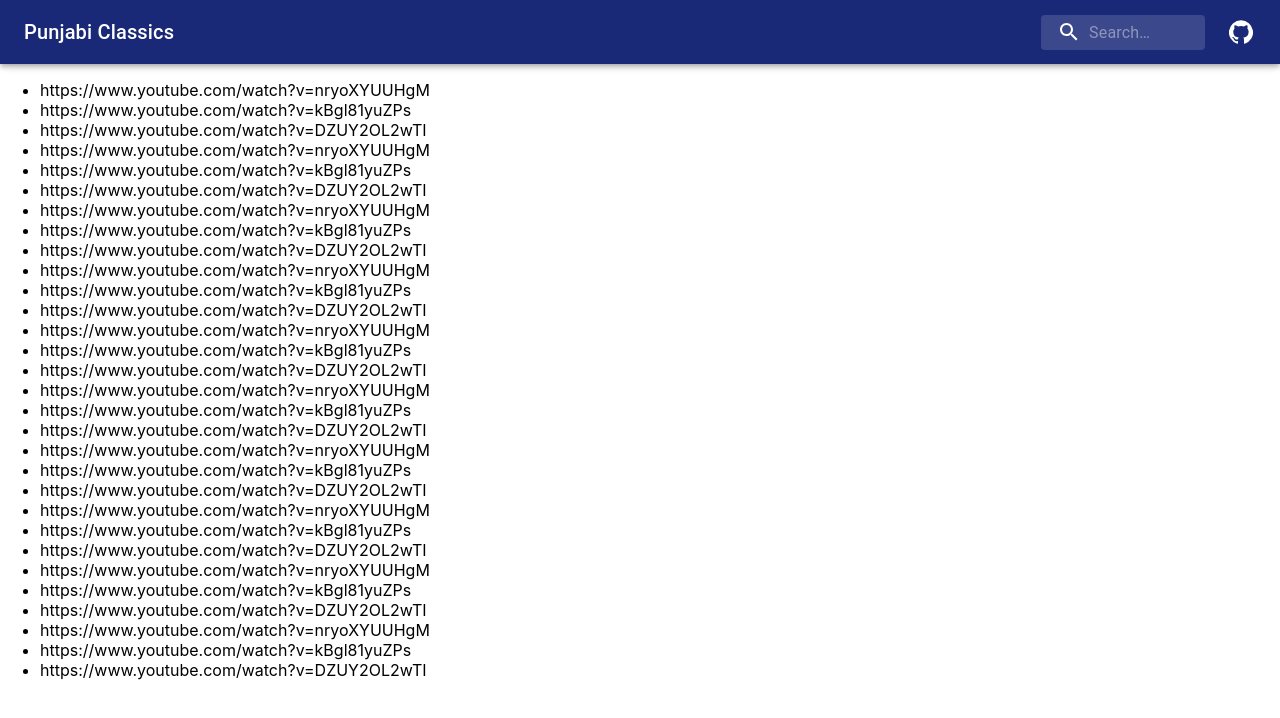
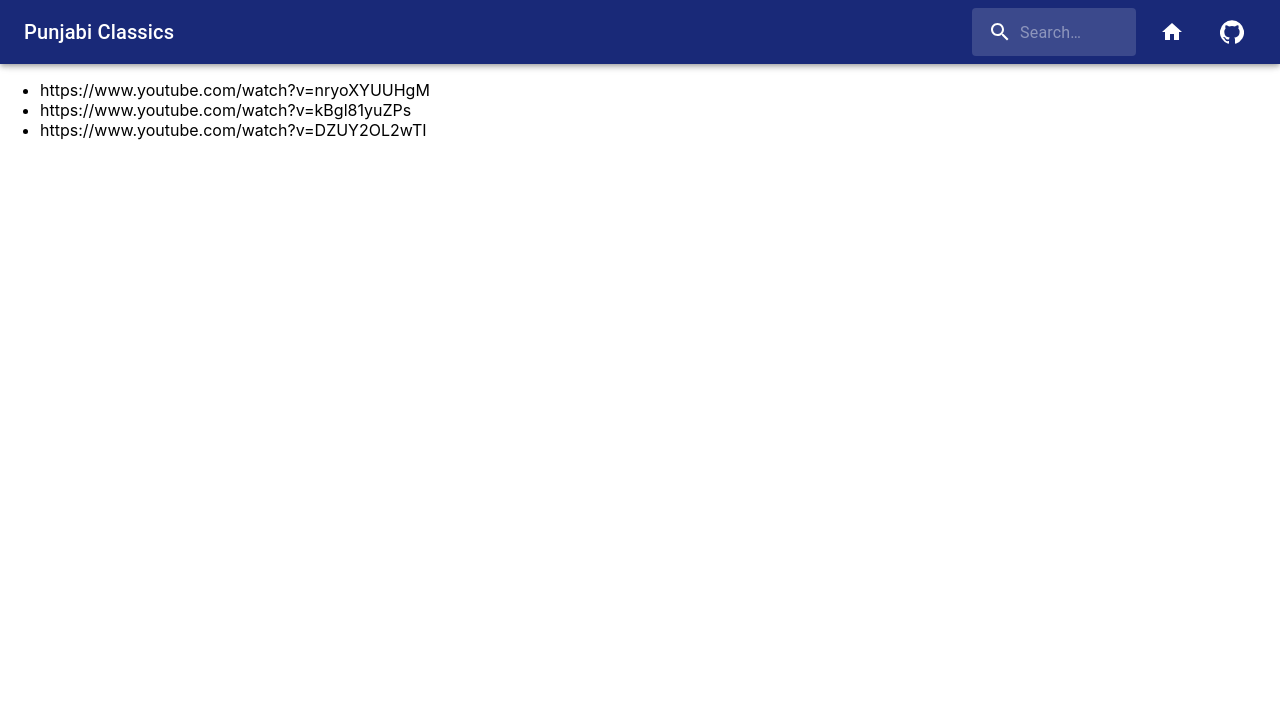
Before and after one commit to HarmanSran/punjabi-classics, a React (Create React App) app: page / in a window 1280 px wide. Shown: the top 718 px of the page. Built offline with nearby package versions, Linux system fonts and the light colour scheme.

Commit message:
setup home

```diff
--- a/public/data/ja-mur-ja.json
+++ b/public/data/ja-mur-ja.json
@@ -1,4 +1,5 @@
 {
+  "id": "ja-mur-ja",
   "title": {
     "0": "Ja Mur Ja Aje Vi Ghar Mur Ja",
     "1": "Turn away! Still you can turn away to your home!"
--- a/public/data/pyala-rakh-de.json
+++ b/public/data/pyala-rakh-de.json
@@ -1,4 +1,5 @@
 {
+  "id": "pyala-rakh-de",
   "title": {
     "0": "Pyala Rakh De Ek Pasey",
     "1": "Set aside the wine pitcher"
--- a/public/data/sambh-leh-dahooda.json
+++ b/public/data/sambh-leh-dahooda.json
@@ -1,4 +1,5 @@
 {
+  "id": "sambh-leh-dahooda",
   "title": {
     "0": "Sambh Leh Dahooda",
     "1": "Take Care 'Dahood'"
--- a/src/App.js
+++ b/src/App.js
@@ -1,7 +1,9 @@
-import React from 'react';
+import React, { useState } from 'react';
 import PropTypes from 'prop-types';
 import { createMuiTheme, ThemeProvider } from '@material-ui/core/styles';
 import AppToolbar from './components/AppToolbar/AppToolbar';
+import LyricsGrid from './components/LyricsGrid/LyricsGrid';
+import LyricsPage from './components/LyricsPage/LyricsPage';
 
 const theme = createMuiTheme({
   palette: {
@@ -11,26 +13,19 @@
   },
 });
 
-const App = ({ lyrics }) => (
-  <ThemeProvider theme={theme}>
-    <AppToolbar />
-    <ul>
-      {lyrics.map((lyric) => <li>{lyric.link}</li>)}
-      {lyrics.map((lyric) => <li>{lyric.link}</li>)}
-      {lyrics.map((lyric) => <li>{lyric.link}</li>)}
-      {lyrics.map((lyric) => <li>{lyric.link}</li>)}
-      {lyrics.map((lyric) => <li>{lyric.link}</li>)}
-      {lyrics.map((lyric) => <li>{lyric.link}</li>)}
-      {lyrics.map((lyric) => <li>{lyric.link}</li>)}
-      {lyrics.map((lyric) => <li>{lyric.link}</li>)}
-      {lyrics.map((lyric) => <li>{lyric.link}</li>)}
-      {lyrics.map((lyric) => <li>{lyric.link}</li>)}
-    </ul>
-  </ThemeProvider>
-);
+const App = ({ allLyrics }) => {
+  const [activeLyricsId, setActiveLyricsId] = useState(null);
+  return (
+    <ThemeProvider theme={theme}>
+      <AppToolbar onClickHome={() => setActiveLyricsId(null)} />
+      {activeLyricsId === null && <LyricsGrid allLyrics={allLyrics} onClickLyrics={(id) => setActiveLyricsId(id)} />}
+      {activeLyricsId !== null && <LyricsPage lyrics={allLyrics.find(({ id }) => id === activeLyricsId)} />}
+    </ThemeProvider>
+  );
+};
 
 App.propTypes = {
-  lyrics: PropTypes.arrayOf(PropTypes.object).isRequired,
+  allLyrics: PropTypes.arrayOf(PropTypes.object).isRequired,
 };
 
 export default App;
--- a/src/AppContainer.js
+++ b/src/AppContainer.js
@@ -11,7 +11,7 @@
  * Ensures `tree.json` is readable and parses it as JSON
  */
 const AppContainer = () => {
-  const [lyrics, setLyrics] = useState(null);
+  const [allLyrics, setAllLyrics] = useState(null);
   const [isFetchError, setIsFetchError] = useState(false);
 
   useEffect(() => {
@@ -19,7 +19,7 @@
       try {
         const responses = await Promise.all(LYRIC_FILE_PATHS.map((path) => fetch(path)));
         const data = await Promise.all(responses.map((response) => (response.json())));
-        setLyrics(data);
+        setAllLyrics(data);
       } catch {
         setIsFetchError(true);
       }
@@ -27,8 +27,8 @@
     fetchLyrics();
   }, []);
 
-  if (lyrics !== null) {
-    return <App lyrics={lyrics} />;
+  if (allLyrics !== null) {
+    return <App allLyrics={allLyrics} />;
   }
   if (isFetchError) {
     return 'Oops! Something went wrong.';
--- a/src/components/AppToolbar/AppToolbar.js
+++ b/src/components/AppToolbar/AppToolbar.js
@@ -1,10 +1,12 @@
 import React from 'react';
+import PropTypes from 'prop-types';
 import AppBar from '@material-ui/core/AppBar';
 import Toolbar from '@material-ui/core/Toolbar';
 import Typography from '@material-ui/core/Typography';
 import { makeStyles } from '@material-ui/core/styles';
 import SearchField from './components/SearchField';
 import GithubButton from './components/GithubButton';
+import HomeButton from './components/HomeButton';
 
 const useStyles = makeStyles((theme) => ({
   root: {
@@ -29,7 +31,7 @@
   },
 }));
 
-const AppToolbar = () => {
+const AppToolbar = ({ onClickHome }) => {
   const classes = useStyles();
 
   return (
@@ -41,6 +43,7 @@
           </Typography>
           <div className={classes.actions}>
             <SearchField />
+            <HomeButton onClickHome={onClickHome} />
             <GithubButton />
           </div>
         </Toolbar>
@@ -51,4 +54,8 @@
   );
 };
 
+AppToolbar.propTypes = {
+  onClickHome: PropTypes.func.isRequired,
+};
+
 export default AppToolbar;
--- a/src/components/AppToolbar/components/GithubButton.js
+++ b/src/components/AppToolbar/components/GithubButton.js
@@ -10,7 +10,6 @@
       edge="start"
       color="inherit"
       aria-label="open github"
-      size="small"
       onClick={() => window.open(repository)}
     >
       <GitHubIcon />
--- /dev/null
+++ b/src/components/AppToolbar/components/HomeButton.js
@@ -0,0 +1,36 @@
+import React from 'react';
+import PropTypes from 'prop-types';
+import IconButton from '@material-ui/core/IconButton';
+import Tooltip from '@material-ui/core/Tooltip';
+import HomeIcon from '@material-ui/icons/Home';
+import { makeStyles } from '@material-ui/core/styles';
+
+const useStyles = makeStyles({
+  wrapper: {
+    marginRight: '24px',
+  },
+});
+
+const HomeButton = ({ onClickHome }) => {
+  const classes = useStyles();
+  return (
+    <div className={classes.wrapper}>
+      <Tooltip title="Home" aria-label="home">
+        <IconButton
+          edge="start"
+          color="inherit"
+          aria-label="home"
+          onClick={onClickHome}
+        >
+          <HomeIcon />
+        </IconButton>
+      </Tooltip>
+    </div>
+  );
+};
+
+HomeButton.propTypes = {
+  onClickHome: PropTypes.func.isRequired,
+};
+
+export default HomeButton;
--- a/src/components/AppToolbar/components/SearchField.js
+++ b/src/components/AppToolbar/components/SearchField.js
@@ -23,6 +23,7 @@
   },
   inputRoot: {
     color: 'inherit',
+    height: '48px',
   },
   inputInput: {
     padding: theme.spacing(1, 1, 1, 0),
--- /dev/null
+++ b/src/components/LyricsGrid/LyricsGrid.js
@@ -0,0 +1,14 @@
+import React from 'react';
+import PropTypes from 'prop-types';
+
+const LyricsGrid = ({ allLyrics }) => (
+  <ul>
+    {allLyrics.map((lyric) => <li>{lyric.link}</li>)}
+  </ul>
+);
+
+LyricsGrid.propTypes = {
+  allLyrics: PropTypes.arrayOf(PropTypes.object).isRequired,
+};
+
+export default LyricsGrid;
--- /dev/null
+++ b/src/components/LyricsPage/LyricsPage.js
@@ -0,0 +1,16 @@
+import React from 'react';
+import PropTypes from 'prop-types';
+
+const LyricsPage = ({ lyrics: { id } }) => (
+  <div>
+    {id}
+  </div>
+);
+
+LyricsPage.propTypes = {
+  lyrics: PropTypes.shape({
+    id: PropTypes.string.isRequired,
+  }).isRequired,
+};
+
+export default LyricsPage;
```
Also changed, not shown: src/components/LyricsGrid/components/LyricsGridItem.js (added).
